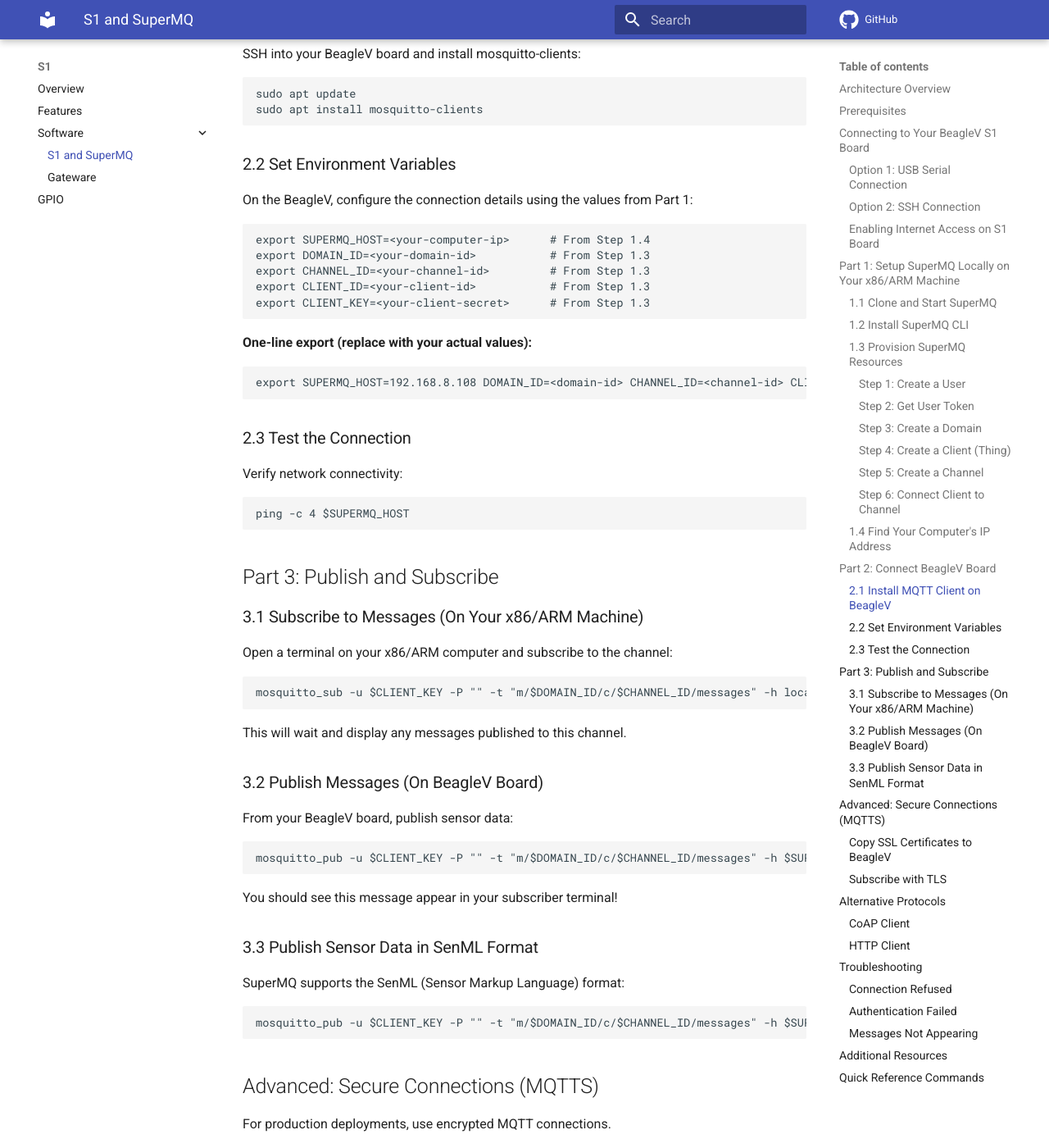
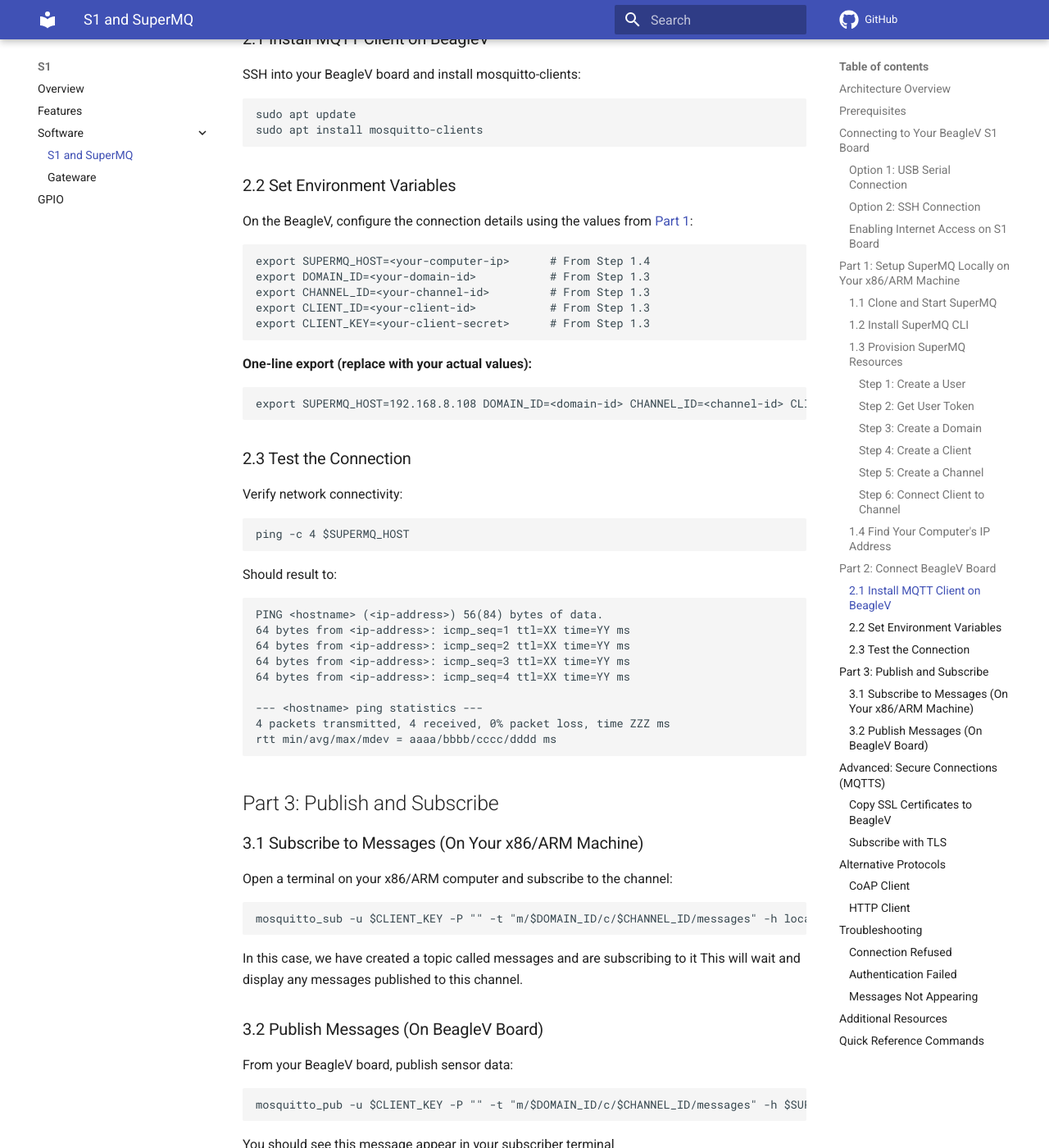
Before and after one commit to absmach/a1, an MkDocs documentation site: the page built from docs/supermq.md, in a window 1280 px wide and 1400 px high, scrolled down 4758 px. Shown: the whole window at 82% size. Built offline with MkDocs 1.6.1 and Material for MkDocs 9.7.7, drawn with Linux system fonts in a browser that asks for light colours; comment, search, counter and statistics services are not loaded; some of the changed text lies outside the part shown.

Commit message:
Fix comments from PR review

````diff
--- a/docs/supermq.md
+++ b/docs/supermq.md
@@ -1,6 +1,6 @@
 # Connect S1 Board as SuperMQ Client
 
-This guide demonstrates how to connect your BeagleV S1 board to a SuperMQ instance for IoT messaging and data management.
+This guide demonstrates how to connect your BeagleV S1 board to a [SuperMQ](https://docs.supermq.absmach.eu) instance for IoT messaging and data management.
 
 **Note on RISC-V Support**: SuperMQ is being enabled for RISC-V architecture. Until native RISC-V Docker images are available, run SuperMQ on an x86/ARM development machine and connect your S1 board to it for testing and development. This temporary setup allows you to develop IoT applications, test messaging protocols (MQTT, CoAP, HTTP), and work with SuperMQ's APIs while preparing for native deployment on the S1 board.
 
@@ -163,7 +163,7 @@
 
 ### 1.3 Provision SuperMQ Resources
 
-Follow these steps to create the necessary resources. For complete CLI documentation, see the [SuperMQ CLI Documentation](https://docs.supermq.absmach.eu/cli).
+Follow the steps to create the necessary resources(You need to provision users, clients, channels and a domain on supermq). For complete CLI documentation, see the [SuperMQ CLI Documentation](https://docs.supermq.absmach.eu/cli).
 
 #### Step 1: Create a User
 
@@ -187,7 +187,7 @@
 export DOMAIN_ID=<your-domain-id>
 ```
 
-#### Step 4: Create a Client (Thing)
+#### Step 4: Create a Client
 
 ```bash
 ./build/cli clients create '{"name":"beaglev-sensor"}' $DOMAIN_ID $USER_TOKEN
@@ -240,7 +240,7 @@
 
 ### 2.2 Set Environment Variables
 
-On the BeagleV, configure the connection details using the values from Part 1:
+On the BeagleV, configure the connection details using the values from [Part 1](#part-1-setup-supermq-locally-on-your-x86arm-machine):
 
 ```bash
 export SUPERMQ_HOST=<your-computer-ip>      # From Step 1.4
@@ -264,6 +264,20 @@
 ping -c 4 $SUPERMQ_HOST
 ```
 
+Should result to:
+
+```bash
+PING <hostname> (<ip-address>) 56(84) bytes of data.
+64 bytes from <ip-address>: icmp_seq=1 ttl=XX time=YY ms
+64 bytes from <ip-address>: icmp_seq=2 ttl=XX time=YY ms
+64 bytes from <ip-address>: icmp_seq=3 ttl=XX time=YY ms
+64 bytes from <ip-address>: icmp_seq=4 ttl=XX time=YY ms
+
+--- <hostname> ping statistics ---
+4 packets transmitted, 4 received, 0% packet loss, time ZZZ ms
+rtt min/avg/max/mdev = aaaa/bbbb/cccc/dddd ms
+```
+
 ## Part 3: Publish and Subscribe
 
 ### 3.1 Subscribe to Messages (On Your x86/ARM Machine)
@@ -274,6 +288,7 @@
 mosquitto_sub -u $CLIENT_KEY -P "" -t "m/$DOMAIN_ID/c/$CHANNEL_ID/messages" -h localhost -v
 ```
 
+In this case, we have created a topic called messages and are subscribing to it
 This will wait and display any messages published to this channel.
 
 ### 3.2 Publish Messages (On BeagleV Board)
@@ -284,15 +299,7 @@
 mosquitto_pub -u $CLIENT_KEY -P "" -t "m/$DOMAIN_ID/c/$CHANNEL_ID/messages" -h $SUPERMQ_HOST -m '{"temperature": 25.5, "humidity": 60}'
 ```
 
-You should see this message appear in your subscriber terminal!
-
-### 3.3 Publish Sensor Data in SenML Format
-
-SuperMQ supports the SenML (Sensor Markup Language) format:
-
-```bash
-mosquitto_pub -u $CLIENT_KEY -P "" -t "m/$DOMAIN_ID/c/$CHANNEL_ID/messages" -h $SUPERMQ_HOST -m '[{"bn":"beaglev-sensor:","bu":"A","bver":5,"n":"voltage","u":"V","v":3.3}, {"n":"current","u":"A","v":0.5}]'
-```
+You should see this message appear in your subscriber terminal
 
 ## Advanced: Secure Connections (MQTTS)
 
@@ -355,14 +362,14 @@
 
 ### Connection Refused
 
-- Verify SuperMQ is running on your x86/ARM machine: `docker ps` (should show multiple containers)
+- Verify SuperMQ is running on your x86/ARM machine: `docker ps` (should show multiple containers that are healthy)
 - Check your computer's firewall settings
 - Ensure MQTT port 1883 is accessible from the network
 
 ### Authentication Failed
 
 - Verify CLIENT_KEY is the **client secret**, not the client ID
-- Ensure the client is connected to the channel (Step 1.3, Part 6)
+- Ensure the client is connected to the channel [Step 1.3, Part 6](#step-6-connect-client-to-channel)
 - Check that the domain ID matches
 
 ### Messages Not Appearing
````
